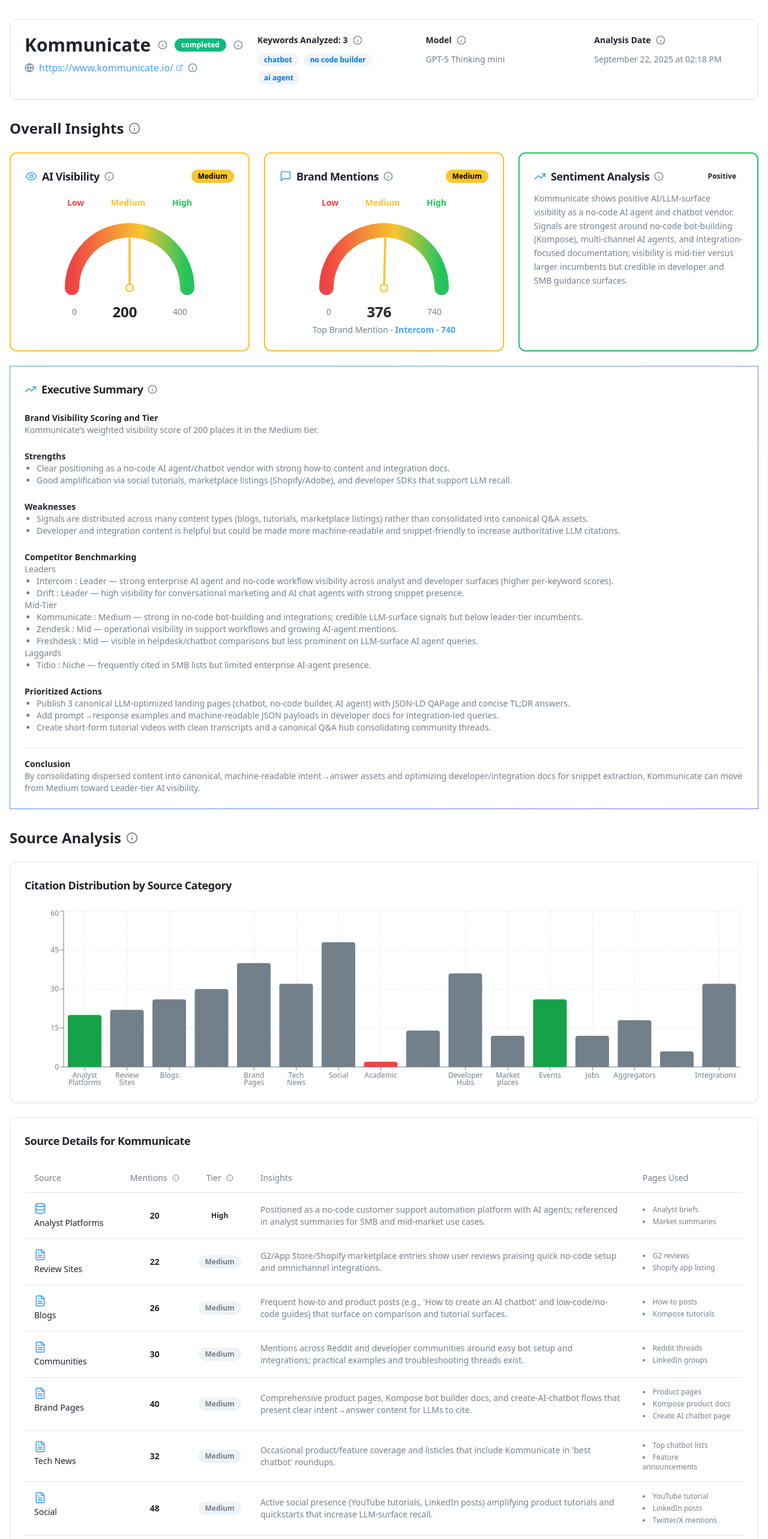
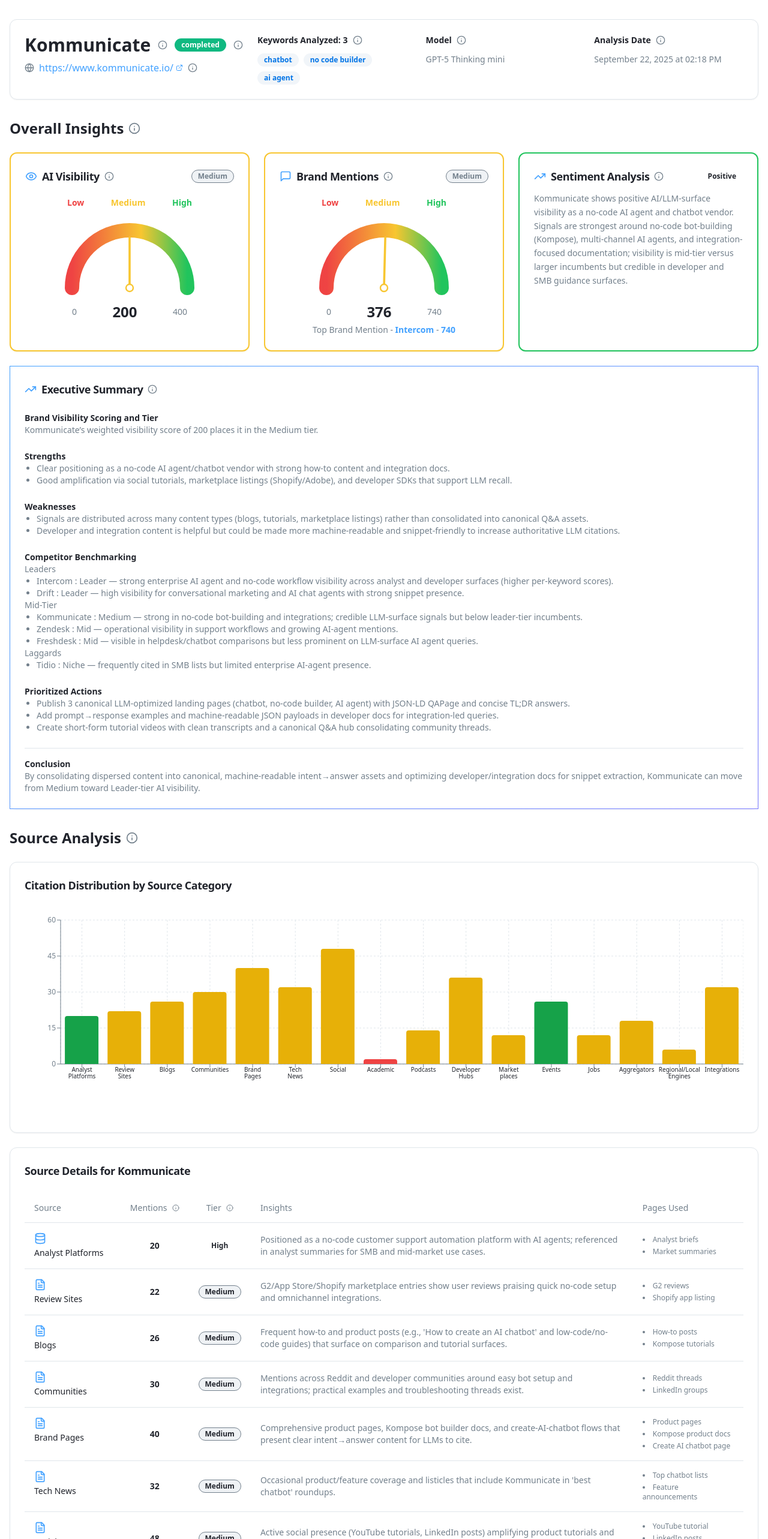
Before and after one commit to orbit00007/sentiment-spectrum-analytics, a React (Vite) app: page / in a window 1280 px wide. Shown: the top 2566 px of the page at 60% size. Built offline with nearby package versions, Linux system fonts and the light colour scheme; the HTML template or start-up script is replaced by a standard one.

Commit message:
Fix table and graph readability

```diff
--- a/src/components/CompetitorAnalysis.tsx
+++ b/src/components/CompetitorAnalysis.tsx
@@ -114,7 +114,7 @@ export const CompetitorAnalysis = ({
                     return (
                       <TableRow
                         key={rowIndex}
-                        className={isYourBrand ? "bg-primary/10" : ""}
+                        className={isYourBrand ? "bg-primary/15 border-l-4 border-primary" : ""}
                       >
                         <TableCell
                           className={`font-medium ${
@@ -178,7 +178,7 @@ export const CompetitorAnalysis = ({
                     return (
                       <TableRow
                         key={rowIndex}
-                        className={isYourBrand ? "bg-primary/10" : ""}
+                        className={isYourBrand ? "bg-primary/15 border-l-4 border-primary" : ""}
                       >
                         <TableCell
                           className={`font-semibold ${
--- a/src/components/ContentImpact.tsx
+++ b/src/components/ContentImpact.tsx
@@ -36,7 +36,7 @@ interface ContentImpactProps {
 const getMentionScoreColor = (tier: string) => {
   const tierLower = tier.toLowerCase();
   if (tierLower === "high") return "bg-success text-success-foreground";
-  if (tierLower === "medium") return "bg-muted text-muted-foreground";
+  if (tierLower === "medium") return "bg-muted text-foreground border border-muted-foreground";
   if (tierLower === "low" || tierLower === "absent")
     return "bg-destructive text-destructive-foreground";
   return "bg-secondary text-secondary-foreground";
@@ -111,7 +111,7 @@ export const ContentImpact = ({
                     Competitor {i + 1}
                   </TableHead>
                 ))}
-                <TableHead className="text-center min-w-[120px] font-bold bg-primary/10">
+                <TableHead className="text-center min-w-[120px] font-bold bg-primary/20 text-primary">
                   Your Brand
                 </TableHead>
               </TableRow>
@@ -149,7 +149,7 @@ export const ContentImpact = ({
                         <TableCell
                           key={index}
                           className={`text-center ${
-                            isYourBrand ? "bg-primary/5" : ""
+                            isYourBrand ? "bg-primary/15 border-l-4 border-primary" : ""
                           }`}
                         >
                           <div className="space-y-1">
--- a/src/components/OverallInsights.tsx
+++ b/src/components/OverallInsights.tsx
@@ -60,11 +60,11 @@ const getTierColor = (tier: string) => {
   const lowerTier = tier.toLowerCase();
   switch (lowerTier) {
     case "high":
-      return "bg-positive text-positive-foreground";
+      return "bg-success text-success-foreground";
     case "medium":
-      return "bg-warning text-warning-foreground";
+      return "bg-muted text-muted-foreground border border-muted-foreground";
     case "low":
-      return "bg-negative text-negative-foreground";
+      return "bg-destructive text-destructive-foreground";
     default:
       return "bg-secondary text-secondary-foreground";
   }
--- a/src/components/Recommendations.tsx
+++ b/src/components/Recommendations.tsx
@@ -22,7 +22,7 @@ interface RecommendationsProps {
 const getEffortColor = (effort: string) => {
   const effortLower = effort.toLowerCase();
   if (effortLower === 'high') return 'bg-destructive text-destructive-foreground';
-  if (effortLower === 'medium') return 'bg-muted text-muted-foreground';
+  if (effortLower === 'medium') return 'bg-muted text-foreground border border-muted-foreground';
   if (effortLower === 'low') return 'bg-success text-success-foreground';
   return 'bg-secondary text-secondary-foreground';
 };
@@ -32,7 +32,7 @@ const getImpactColor = (impact: string) => {
     case 'high':
       return 'bg-success text-success-foreground';
     case 'medium':
-      return 'bg-muted text-muted-foreground';
+      return 'bg-muted text-foreground border border-muted-foreground';
     case 'low':
       return 'bg-destructive text-destructive-foreground';
     default:
--- a/src/components/SourceAnalysis.tsx
+++ b/src/components/SourceAnalysis.tsx
@@ -32,7 +32,7 @@ const getVisibilityColor = (visibility: string) => {
     case 'high':
       return 'bg-success text-success-foreground';
     case 'medium':
-      return 'bg-muted text-muted-foreground';
+      return 'bg-muted text-foreground border border-muted-foreground';
     case 'low':
     case 'absent':
       return 'bg-destructive text-destructive-foreground';
@@ -129,12 +129,12 @@ export const SourceAnalysis = ({ contentImpact, brandName }: SourceAnalysisProps
   const getBarColor = (visibility: string) => {
     switch (visibility.toLowerCase()) {
       case 'high':
-        return 'hsl(var(--success))';
+        return 'hsl(142 76% 36%)';
       case 'medium':
-        return 'hsl(var(--muted-foreground))';
+        return 'hsl(45 93% 47%)';
       case 'low':
       case 'absent':
-        return 'hsl(var(--destructive))';
+        return 'hsl(0 84% 60%)';
       default:
         return 'hsl(var(--primary))';
     }
@@ -163,25 +163,27 @@ export const SourceAnalysis = ({ contentImpact, brandName }: SourceAnalysisProps
             <CardTitle className="text-lg">Citation Distribution by Source Category</CardTitle>
           </CardHeader>
         <CardContent>
-          <ResponsiveContainer width="100%" height={300}>
-            <BarChart data={chartData}>
+          <ResponsiveContainer width="100%" height={350}>
+            <BarChart data={chartData} margin={{ bottom: 60, top: 20 }}>
               <CartesianGrid strokeDasharray="3 3" stroke="hsl(var(--border))" />
               <XAxis
                 dataKey="category"
                 stroke="hsl(var(--muted-foreground))"
-                fontSize={12}
+                fontSize={11}
+                interval={0}
                 tick={({ x, y, payload }) => {
                   const lines = payload.value.split("\n");
                   return (
-                    <g transform={`translate(${x},${y + 10})`}>
+                    <g transform={`translate(${x},${y + 5})`}>
                       {lines.map((line, index) => (
                         <text
                           key={index}
                           x={0}
-                          y={index * 12}
+                          y={index * 11}
                           textAnchor="middle"
-                          fontSize={12}
-                          fill="hsl(var(--muted-foreground))"
+                          fontSize={10}
+                          fill="hsl(var(--foreground))"
+                          fontWeight="500"
                         >
                           {line}
                         </text>
```
